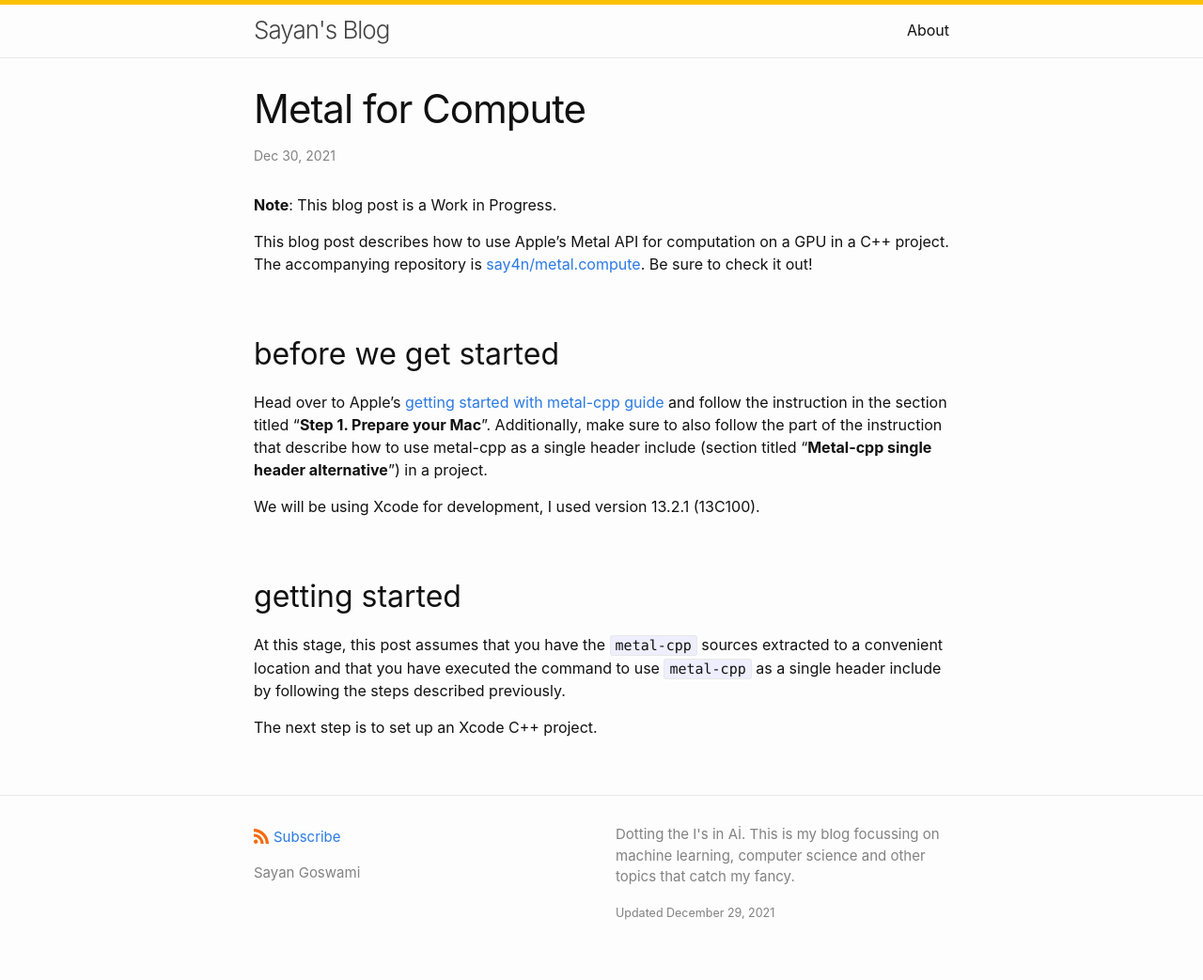
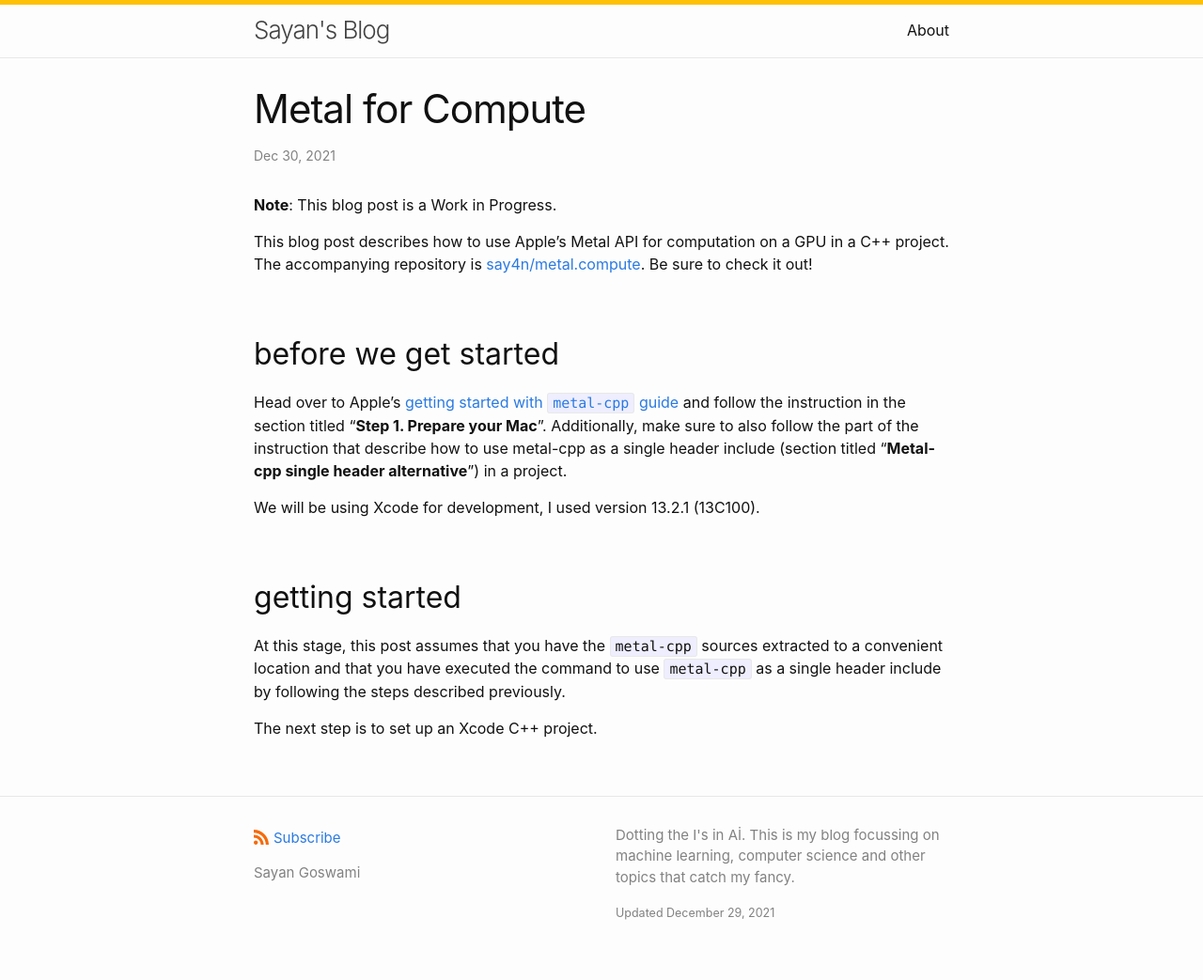
Before and after one commit to say4n/blog, a Jekyll site: the page built from _posts/2021-12-30-metal-for-compute.md, in a window 1280 px wide. Shown: the whole page at 94% size. Built offline with Jekyll 4.4.1, drawn with Linux system fonts in a browser that asks for light colours.

```diff
--- a/_posts/2021-12-30-metal-for-compute.md
+++ b/_posts/2021-12-30-metal-for-compute.md
@@ -11,7 +11,7 @@ Be sure to check it out!
 
 ## before we get started
 
-Head over to Apple's [getting started with metal-cpp guide](https://developer.apple.com/metal/cpp/) and follow the
+Head over to Apple's [getting started with `metal-cpp` guide](https://developer.apple.com/metal/cpp/) and follow the
 instruction in the section titled "**Step 1. Prepare your Mac**".
 Additionally, make sure to also follow the part of the instruction that describe how to use metal-cpp as a single
 header include (section titled "**Metal-cpp single header alternative**") in a project.
```
